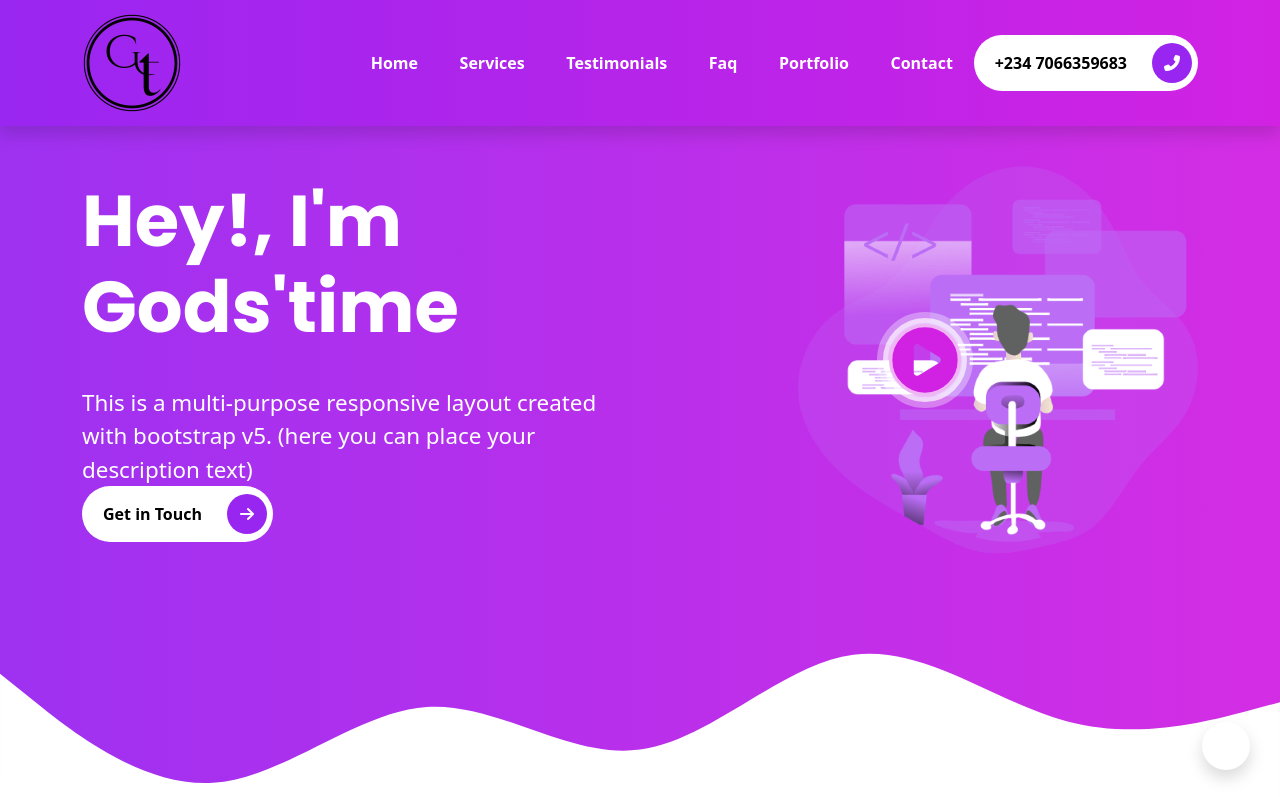
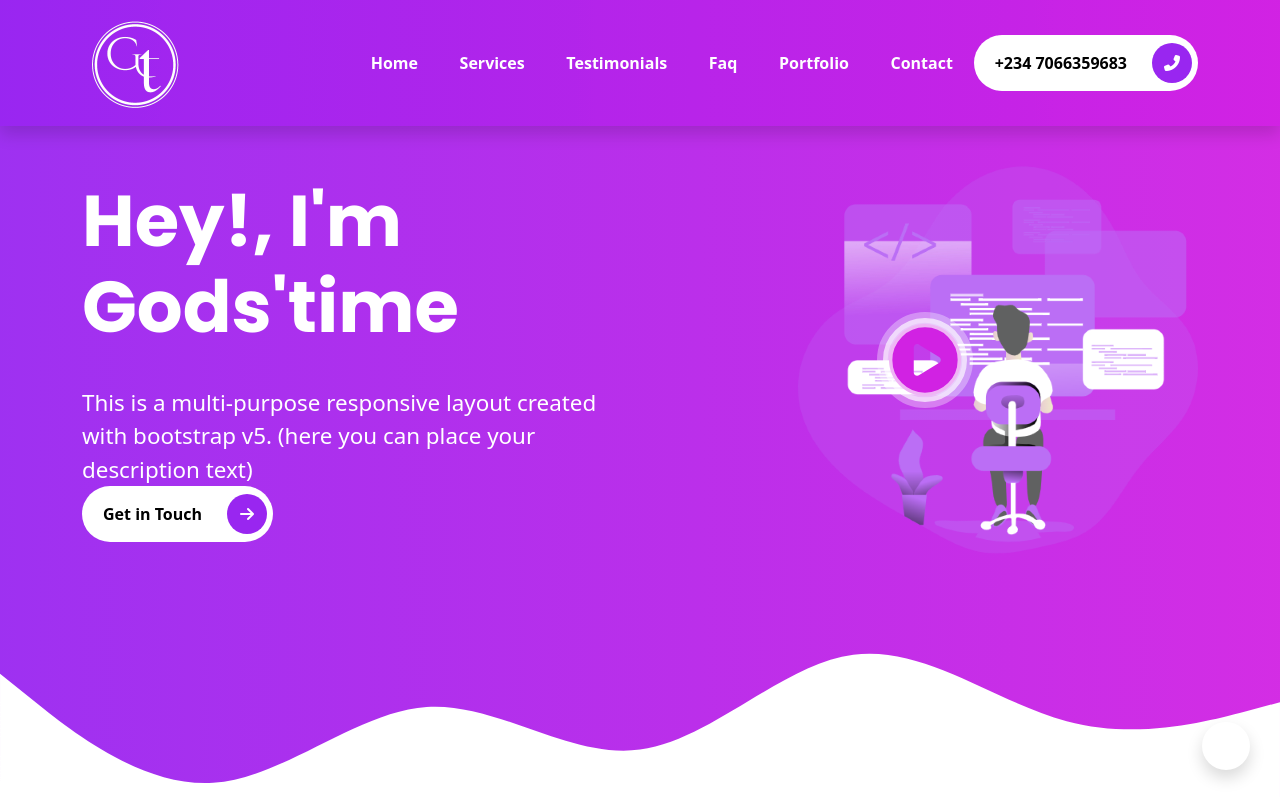
Before and after one commit to Godstime1000/portfolio, a website: page index.html in a window 1280 px wide. Shown: the top 797 px of the page. Drawn offline with nearby package versions, Linux system fonts and the light colour scheme.

Commit message:
Update index.html

```diff
--- a/index.html
+++ b/index.html
@@ -17,7 +17,7 @@
       <nav class="navbar navbar-expand-lg navbar-dark menu shadow fixed-top">
             <div class="container">
                   <a class="navbar-brand" href="#">
-                        <img src="black rounded brand logo.png" alt="logo image"></a>
+                        <img src="rounded brand logo.png" alt="logo image"></a>
                   <button class="navbar-toggler" type="button" data-bs-toggle="collapse" data-bs-target="#navbarNav"
                         aria-controls="navbarNav" aria-expanded="false" aria-label="Toggle navigation">
                         <span class="navbar-toggler-icon"></span>
```
